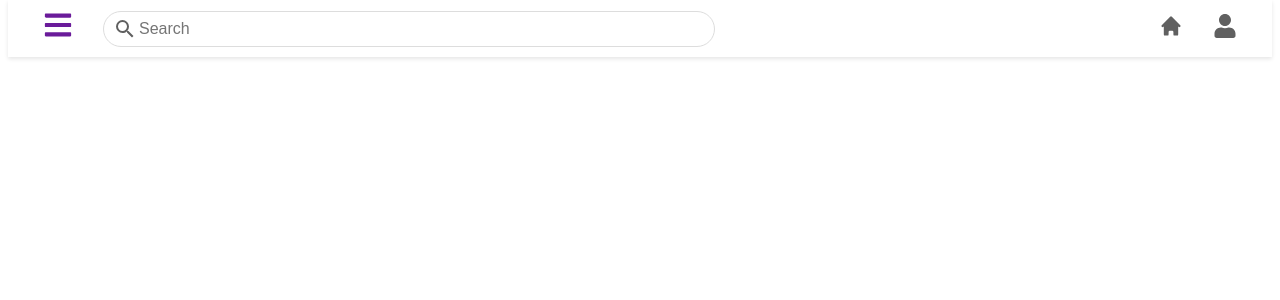
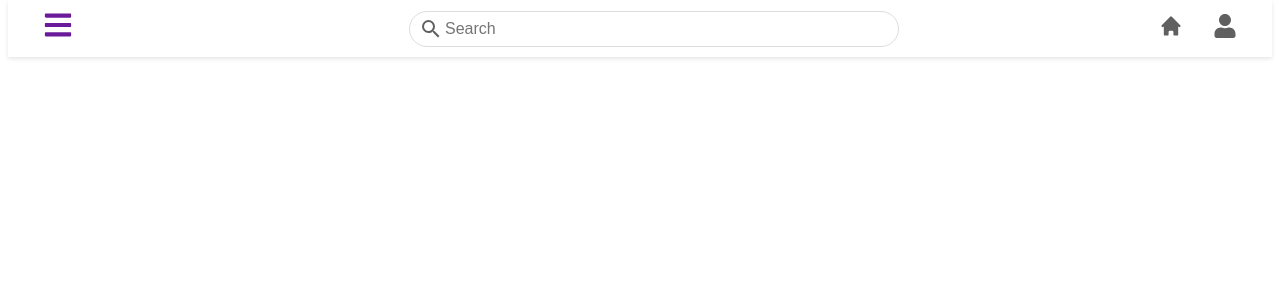
Before and after one commit to aviralsaxena16/Eduverse-Elearning-Platform, a React (Vite) app: page / in a window 1280 px wide. Shown: the top 300 px of the page. Built offline with nearby package versions, Linux system fonts and the light colour scheme.

Commit message:
changed some css

```diff
--- a/package.json
+++ b/package.json
@@ -8,13 +8,15 @@
     "build": "vite build",
     "lint": "eslint .",
     "preview": "vite preview",
-    "harshita":"npm run dev"
+    "harshita": "npm run dev"
   },
   "dependencies": {
     "bootstrap": "^5.3.3",
+    "express": "^5.0.1",
     "react": "^18.3.1",
     "react-bootstrap": "^2.10.7",
     "react-dom": "^18.3.1",
+    "react-icons": "^5.4.0",
     "react-router-dom": "^7.1.1"
   },
   "devDependencies": {
--- a/src/components/Navbar2/Navbar2.css
+++ b/src/components/Navbar2/Navbar2.css
@@ -33,7 +33,7 @@
 }
 
 li:hover {
-    color: #542fb9; /* Highlighted color on hover */
+  color: #6a1b9a; /* Highlighted color on hover */
 }
 
 /* Align the menu icon to the left */
@@ -47,7 +47,8 @@
   align-items: center;
   justify-content: center; /* Center the search bar */
   position: relative;
-    width: 50%; /* Take up 50% width of the navbar */
+  width: 40%; /* Take up 50% width of the navbar */
+
 }
 
 /* Style for the search icon */
@@ -72,13 +73,17 @@
 /* Focus state of the search bar */
 .search-bar:focus {
   width: 100%;
-    border-color: #ff0000; /* Highlight border */
-    box-shadow: 0 0 8px rgba(255, 0, 0, 0.2);
+  border-color: #6a1b9a; /* Highlight border */
+  box-shadow: 0 0 8px rgb(93, 16, 110);
 }
 
 /* Align the home icon to the right */
 .home {
   margin-left: auto; /* Push the home icon to the far right */
+}
+.bars {
+  padding-right: 25%;
+
 }
 
 /* Responsive Design */
--- a/src/components/Navbar2/Navbar2.jsx
+++ b/src/components/Navbar2/Navbar2.jsx
@@ -17,7 +17,7 @@ const Navbar2 = () => {
     <div>
       <nav>
         <ul className="Nav2">
-          <li onClick={toggleSidebar} aria-label="Toggle Sidebar">
+          <li onClick={toggleSidebar} aria-label="Toggle Sidebar" className='bars'>
             <FaBars />
           </li>
           <li className="search-container">
@@ -29,7 +29,7 @@ const Navbar2 = () => {
             />
           </li>
           <li className='home'><HiHome /></li>
-          <li><FaUser /></li>
+          <li className='profile'><FaUser /></li>
         </ul>
       </nav>
       <Sidebar isOpen={isSidebarOpen} toggleSidebar={toggleSidebar} />
```
Also changed, not shown: src/pages/MainPage/Profile.jsx (added), 1 other file (tests, documents, lock files or other folders). Lines whose indentation alone changed are shown as unchanged.
